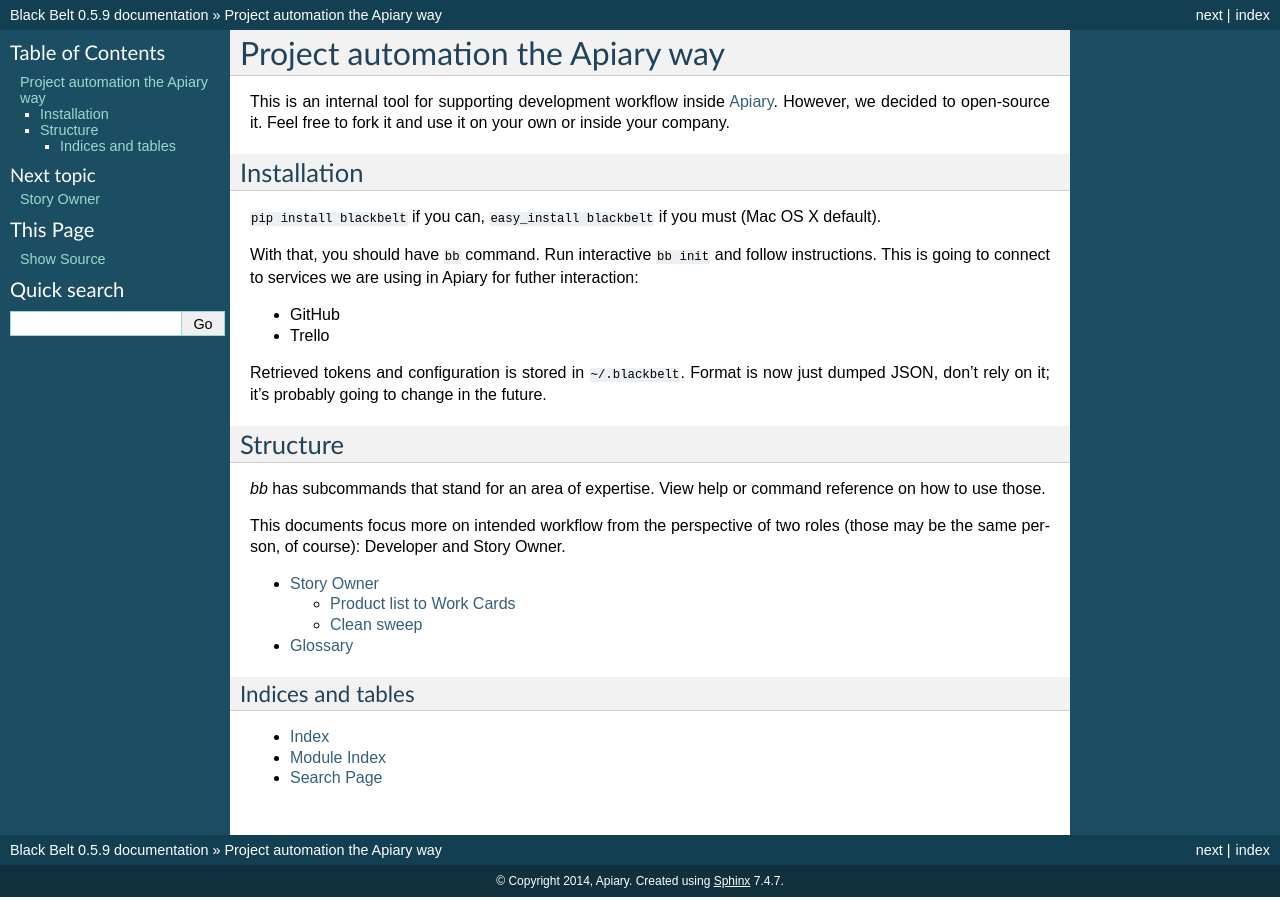
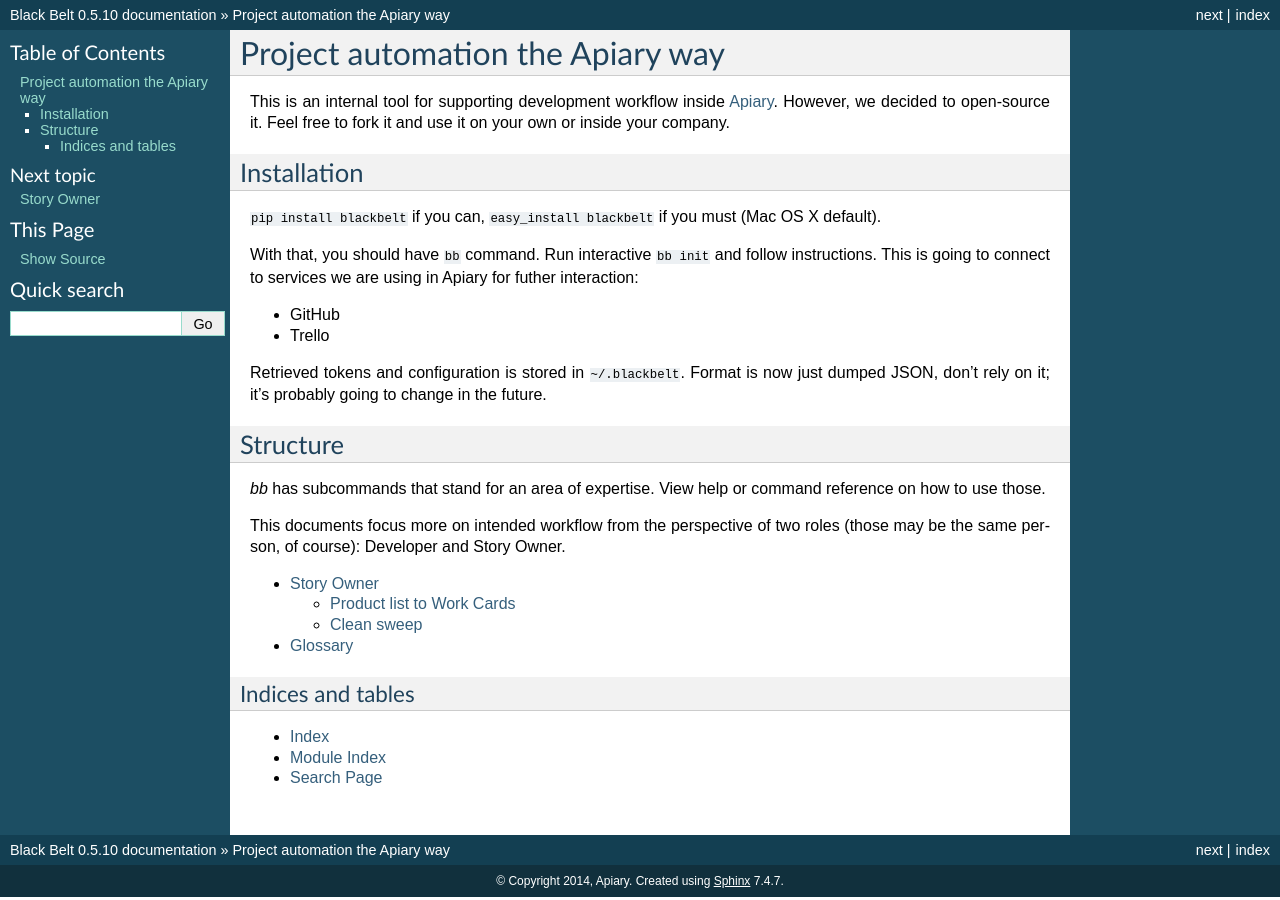
Before and after one commit to apiaryio/black-belt, a Sphinx documentation site: the page built from docs/source/index.rst, in a window 1280 px wide. Built offline with Sphinx 7.4.7, drawn with Linux system fonts in a browser that asks for light colours.

Commit message:
Version bump to 0.5.10

```diff
--- a/blackbelt/version.py
+++ b/blackbelt/version.py
@@ -1 +1 @@
-VERSION='0.5.9'
+VERSION='0.5.10'
--- a/docs/source/conf.py
+++ b/docs/source/conf.py
@@ -55,7 +55,7 @@
 # The short X.Y version.
 version = '0.5'
 # The full version, including alpha/beta/rc tags.
-release = '0.5.9'
+release = '0.5.10'
 
 # The language for content autogenerated by Sphinx. Refer to documentation
 # for a list of supported languages.
```
